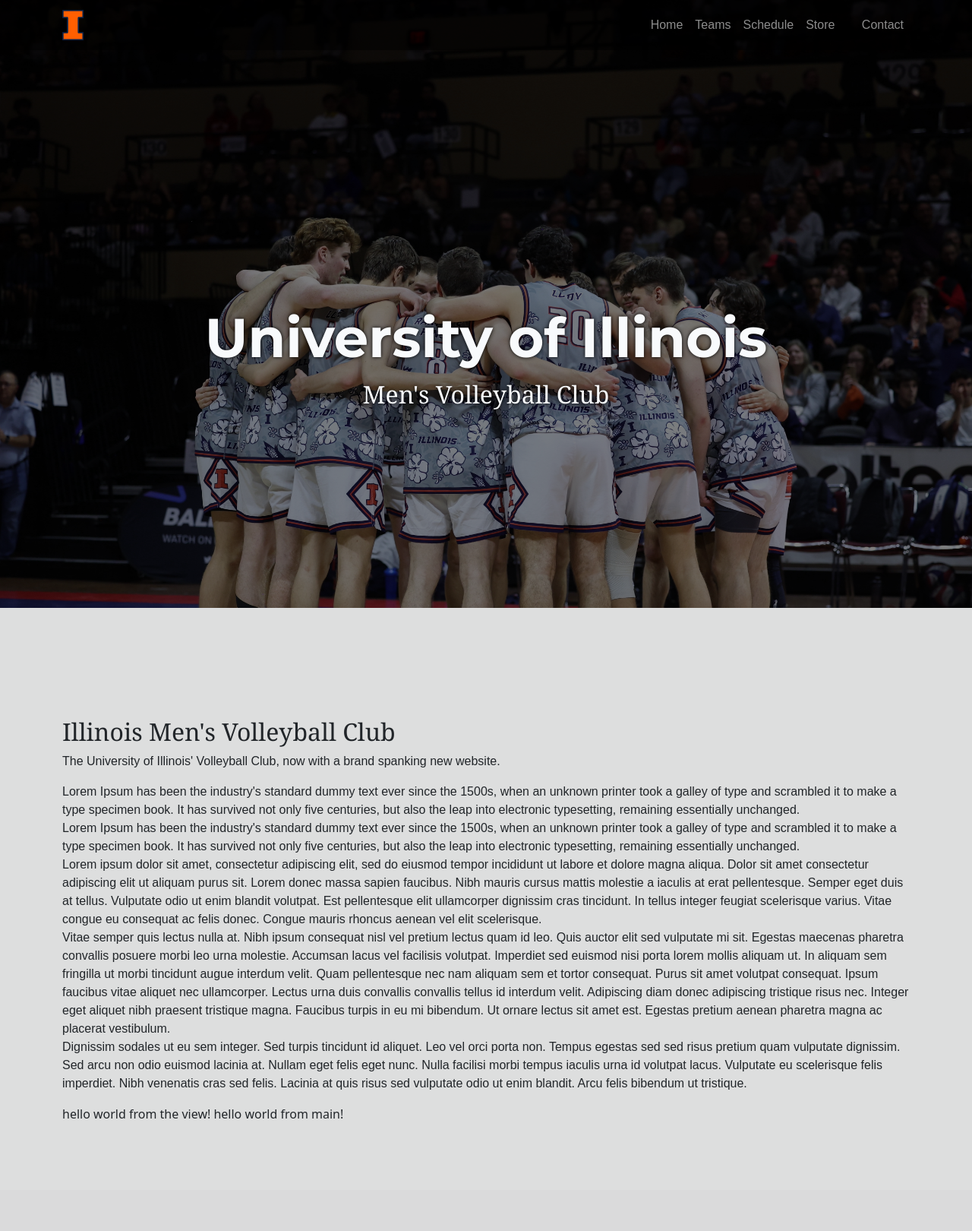
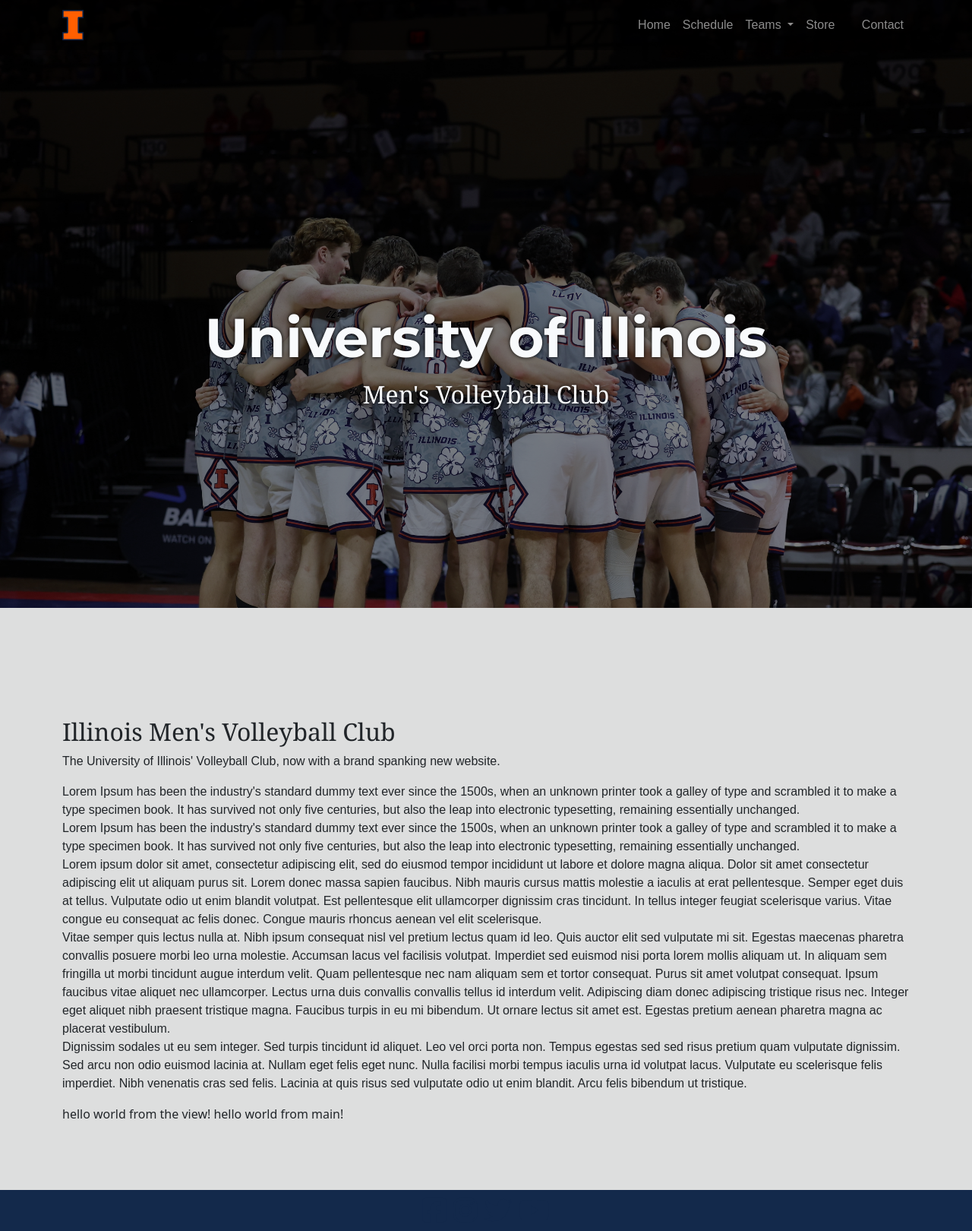
Before and after one commit to alaynali/imvb-web, a Django app: page / in a window 1280 px wide. Shown: the whole page at 76% size. Before the commit the page ends 1472 px from the top, so only its background shows below. Run offline with Django 4.2, Linux system fonts and the light colour scheme; some libraries are stand-ins or nearby versions; some web fonts are replaced.

Commit message:
add dropdown to navbar and change bootstrap links to make it work

```diff
--- a/templates/base.html
+++ b/templates/base.html
@@ -2,6 +2,8 @@
 <!doctype html>
 <html lang="en">
     <head>
+        <title>University of Illinois Men's Volleyball Club | {% block title%}{% endblock title %}</title>
+
         <!-- meta tags-->
         <meta charset="utf-8">
         <meta name="viewport" content="width=device-width, initial-scale=1">
@@ -11,9 +13,8 @@
 
         <!-- bootstrap css -->
         <link href="https://cdn.jsdelivr.net/npm/bootstrap@5.3.0/dist/css/bootstrap.min.css" rel="stylesheet" integrity="sha384-9ndCyUaIbzAi2FUVXJi0CjmCapSmO7SnpJef0486qhLnuZ2cdeRhO02iuK6FUUVM" crossorigin="anonymous">
-
-        <!-- jquery -->
-        <script src=”https://ajax.googleapis.com/ajax/libs/jquery/3.2.1/jquery.min.js”></script>
+        <!-- bootstrap js + popper -->
+        <script defer src="https://cdn.jsdelivr.net/npm/bootstrap@5.3.0/dist/js/bootstrap.bundle.min.js" integrity="sha384-geWF76RCwLtnZ8qwWowPQNguL3RmwHVBC9FhGdlKrxdiJJigb/j/68SIy3Te4Bkz" crossorigin="anonymous"></script>
 
         <!-- custom js & css -->
         <link rel="stylesheet" href="{% static 'style.css' %}">
@@ -29,8 +30,9 @@
         <style>
             @import url('https://fonts.googleapis.com/css2?family=Montserrat:wght@700&display=swap');
          </style>
-
-        <title>University of Illinois Men's Volleyball Club | {% block title%}{% endblock title %}</title>
+        <!-- font awesome doesn't work right-->
+        <script src="https://use.fontawesome.com/540ab895d0.js"></script>
+        <link rel="stylesheet" href="https://use.fontawesome.com/540ab895d0.css" crossorigin="anonymous">
 
     </head>
     <body>
@@ -42,9 +44,5 @@
         </div>
         {% include 'footer.html' %}
 
-        <!-- bootstrap js -->
-        <script src="https://cdn.jsdelivr.net/npm/bootstrap@5.3.0/dist/js/bootstrap.bundle.min.js" integrity="sha384-geWF76RCwLtnZ8qwWowPQNguL3RmwHVBC9FhGdlKrxdiJJigb/j/68SIy3Te4Bkz" crossorigin="anonymous"></script>
-        <!-- custon js -->
-        <script src="../../script/script.js"></script>
     </body>
 </html>
--- a/templates/navbar.html
+++ b/templates/navbar.html
@@ -23,11 +23,23 @@
                     <a class="nav-link" href="../..">Home</a>
                 </li>
                 <li class="nav-item">
-                    <a class="nav-link" href="../../teams/">Teams</a>
-                </li>
-                <li class="nav-item">
                     <a class="nav-link" href="../../schedule/">Schedule</a>
                 </li>
+                <li class="nav-item dropdown">
+                    <a class="nav-link dropdown-toggle" href="../../teams/" role="button" data-bs-toggle="dropdown" aria-expanded="false">
+                      Teams
+                    </a>
+                    <ul class="dropdown-menu">
+                        <li><a class="dropdown-item" href="../../teams/">About</a></li>
+                        <li><hr class="dropdown-divider"></li>
+                        <li><a class="dropdown-item" href="../../teams/#illini-1s">1s Roster</a></li>
+                        <li><a class="dropdown-item" href="../../teams/#illini-2s">2s Roster</a></li>
+                        <li><a class="dropdown-item" href="../../teams/#illini-3s">3s Roster</a></li>
+                    </ul>
+                  </li>
+                {% comment %} <li class="nav-item">
+                    <a class="nav-link" href="../../teams/">Teams</a>
+                </li> {% endcomment %}
                 <li class="nav-item">
                     <a class="nav-link" href="#">
                         Store
```
